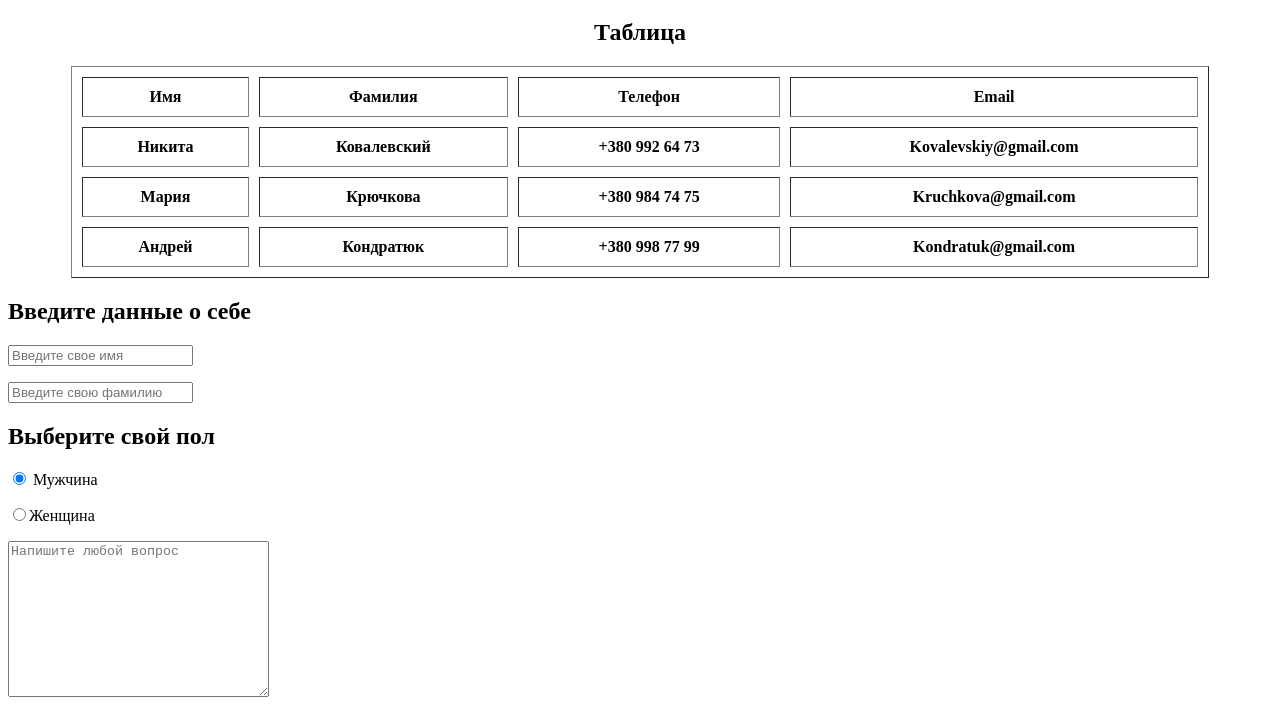
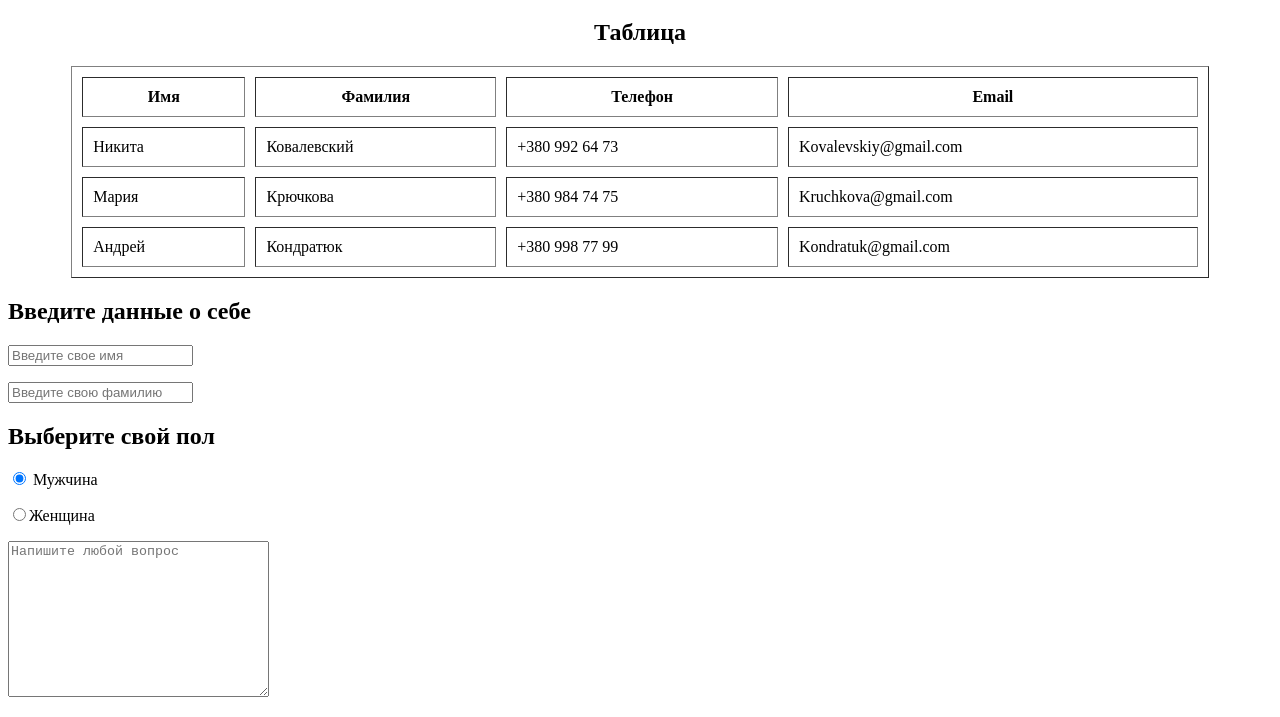
Before and after one commit to Thenikass/homework-2, a plain HTML site: page index.html in a window 1280 px wide. Shown: the part 61-778 px from the top of the page. Drawn offline with Linux system fonts and the light colour scheme.

Commit message:
added project

```diff
--- a/index.html
+++ b/index.html
@@ -21,22 +21,22 @@
             <th>Email</th>
         </tr>
         <tr>
-            <th>Никита</th>
-            <th>Ковалевский</th>
-            <th>+380 992 64 73</th>
-            <th>Kovalevskiy@gmail.com</th>
+            <td>Никита</td>
+            <td>Ковалевский</td>
+            <td>+380 992 64 73</td>
+            <td>Kovalevskiy@gmail.com</td>
         </tr>
         <tr>
-            <th>Мария</th>
-            <th>Крючкова</th>
-            <th>+380 984 74 75</th>
-            <th>Kruchkova@gmail.com</th>
+            <td>Мария</td>
+            <td>Крючкова</td>
+            <td>+380 984 74 75</td>
+            <td>Kruchkova@gmail.com</td>
         </tr>
         <tr>
-            <th>Андрей</th>
-            <th>Кондратюк</th>
-            <th>+380 998 77 99</th>
-            <th>Kondratuk@gmail.com</th>
+            <td>Андрей</td>
+            <td>Кондратюк</td>
+            <td>+380 998 77 99</td>
+            <td>Kondratuk@gmail.com</td>
         </tr>
         </table>
     </center>
```
